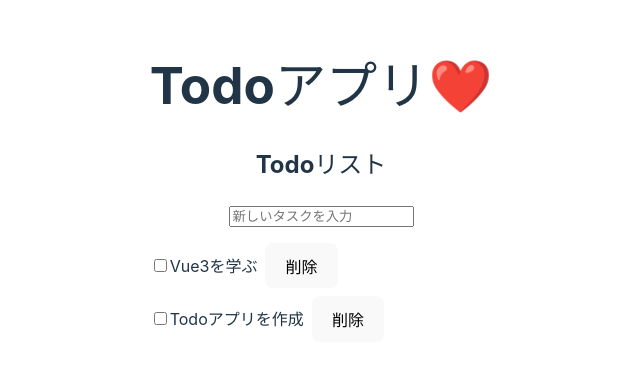
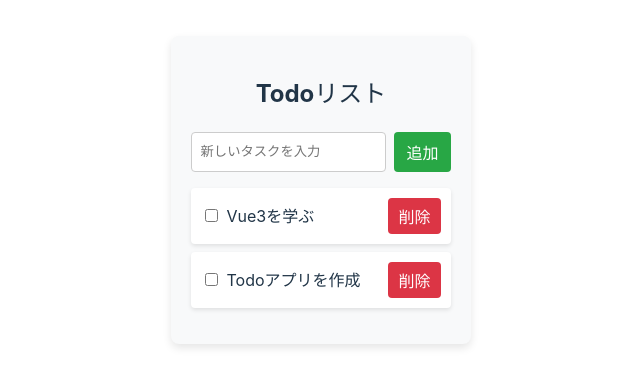
Before and after one commit to N-i-ke/vue-kanban, a Vue app: page / in a window 1280 px wide. Shown: the part 210-596 px from the top of the page, without its empty margins (319-959 px from the left). Built offline with nearby package versions, Linux system fonts and the light colour scheme.

Commit message:
fix: UI調整

```diff
--- a/src/App.vue
+++ b/src/App.vue
@@ -1,6 +1,5 @@
 <template>
   <div id="app">
-    <h1>Todoアプリ❤️</h1>
     <TodoApp />
   </div>
 </template>
--- a/src/components/TodoApp.vue
+++ b/src/components/TodoApp.vue
@@ -1,14 +1,17 @@
 <template>
-  <div>
+  <div class="todo-container">
     <h2>Todoリスト</h2>
-    <input v-model="newTodo" @keyup.enter="addTodo" placeholder="新しいタスクを入力" />
+    <div class="input-container">
+      <input v-model="newTodo" @keyup.enter="addTodo" placeholder="新しいタスクを入力" />
+      <button class="add-btn" @click="addTodo">追加</button>
+    </div>
     <ul>
-      <li v-for="(todo, index) in todos" :key="index">
+      <li v-for="(todo, index) in todos" :key="index" class="todo-item">
         <label>
-          <input type="checkbox" v-model="todo.completed" />
+          <input type="checkbox" v-model="todo.completed" class="checkbox" />
           <span :class="{ completed: todo.completed }">{{ todo.text }}</span>
         </label>
-        <button @click="removeTodo(index)">削除</button>
+        <button class="delete-btn" @click="removeTodo(index)">削除</button>
       </li>
     </ul>
   </div>
@@ -37,20 +40,67 @@ const removeTodo = (index) => {
 </script>
 
 <style scoped>
+.todo-container {
+  max-width: 600px;
+  margin: auto;
+  padding: 20px;
+  background: #f8f9fa;
+  border-radius: 8px;
+  box-shadow: 0 4px 8px rgba(0, 0, 0, 0.1);
+  text-align: center;
+}
+.input-container {
+  display: flex;
+  gap: 8px;
+  margin-bottom: 16px;
+}
+input {
+  flex: 1;
+  padding: 8px;
+  border: 1px solid #ccc;
+  border-radius: 4px;
+}
+.add-btn {
+  background: #28a745;
+  color: white;
+  border: none;
+  padding: 8px 12px;
+  border-radius: 4px;
+  cursor: pointer;
+}
+.add-btn:hover {
+  background: #218838;
+}
 ul {
   list-style-type: none;
   padding: 0;
 }
-li {
+.todo-item {
   display: flex;
   align-items: center;
+  justify-content: space-between;
+  background: white;
+  padding: 10px;
+  border-radius: 4px;
   margin-bottom: 8px;
+  box-shadow: 0 2px 4px rgba(0, 0, 0, 0.1);
 }
 .completed {
   text-decoration: line-through;
   color: gray;
 }
-button {
-  margin-left: 8px;
+.checkbox {
+  margin-right: 8px;
+}
+.delete-btn {
+  background: #dc3545;
+  color: white;
+  border: none;
+  padding: 6px 10px;
+  border-radius: 4px;
+  cursor: pointer;
+}
+.delete-btn:hover {
+  background: #c82333;
 }
 </style>
```
